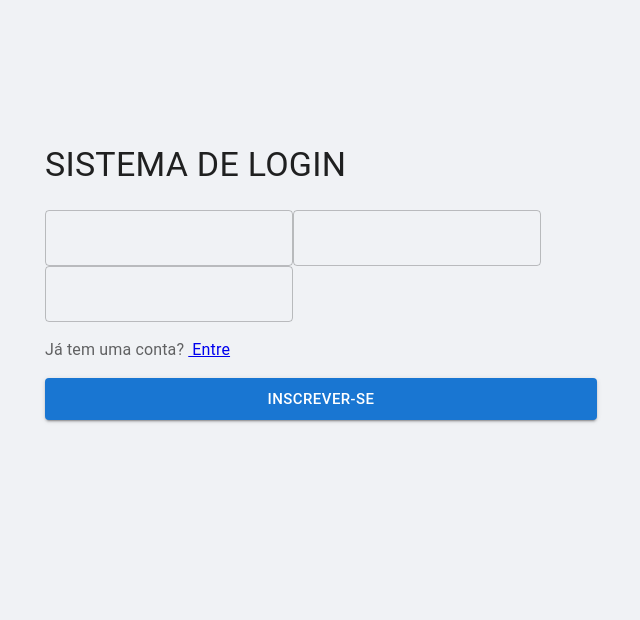
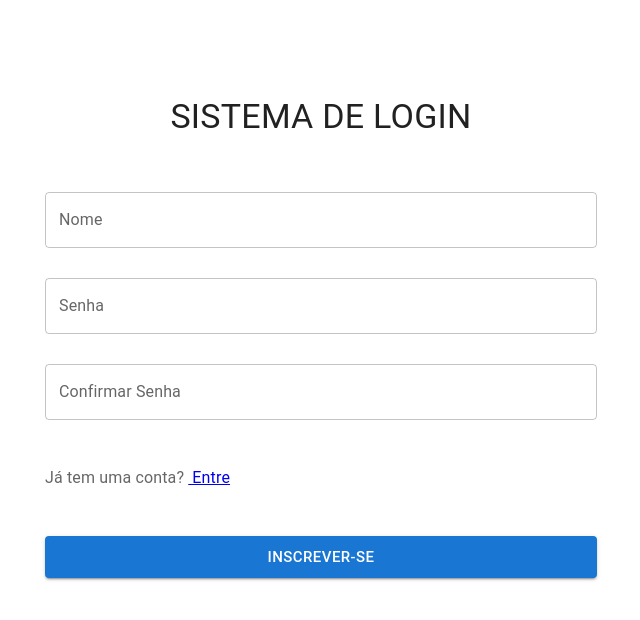
Before and after one commit to Daniel-Flores-S/project-students, a React (Create React App) app: page /signup in a window 1280 px wide. Shown: the top 620 px of the page, without its empty margins (319-959 px from the left). Built offline with nearby package versions, Linux system fonts and the light colour scheme.

Commit message:
Updated pages

```diff
--- a/package.json
+++ b/package.json
@@ -5,10 +5,12 @@
   "dependencies": {
     "@emotion/react": "^11.9.0",
     "@emotion/styled": "^11.8.1",
+    "@hookform/resolvers": "^2.9.0",
     "@mui/material": "^5.8.3",
     "@testing-library/jest-dom": "^5.16.4",
     "@testing-library/react": "^13.3.0",
     "@testing-library/user-event": "^13.5.0",
+    "axios": "^0.27.2",
     "react": "^18.1.0",
     "react-dom": "^18.1.0",
     "react-hook-form": "^7.31.3",
--- a/src/App.js
+++ b/src/App.js
@@ -1,12 +1,10 @@
 import React from "react";
 import RoutesApp from "./routes";
 import { AuthProvider } from "./contexts/auth";
-import GlobalStyle from "./styles/global";
 
 const App = () => (
   <AuthProvider>
     <RoutesApp />
-    <GlobalStyle />
   </AuthProvider>
 );
 
--- a/src/contexts/auth.js
+++ b/src/contexts/auth.js
@@ -1,3 +1,4 @@
+import axios from "axios";
 import { createContext, useEffect, useState } from "react";
 
 export const AuthContext = createContext({});
@@ -37,26 +38,13 @@ export const AuthProvider = ({ children }) => {
     }
   };
 
-  const signup = (email, password) => {
-    const usersStorage = JSON.parse(localStorage.getItem("users_bd"));
-
-    const hasUser = usersStorage?.filter((user) => user.email === email);
-
-    if (hasUser?.length) {
-      return "Já tem uma conta com esse E-mail";
+  const signup = async (body) => {
+    try {
+      const res = await axios.post("http://localhost:3333/student/auth/register", body)
+      console.log(res)
+    } catch (error) {
+      return error.response.data.message;
     }
-
-    let newUser;
-
-    if (usersStorage) {
-      newUser = [...usersStorage, { email, password }];
-    } else {
-      newUser = [{ email, password }];
-    }
-
-    localStorage.setItem("users_bd", JSON.stringify(newUser));
-
-    return;
   };
 
   const signout = () => {
--- /dev/null
+++ b/src/data/service/Api.Service.ts
@@ -0,0 +1,4 @@
+
+import { getAPIClient } from './axios'
+
+export const ApiService = getAPIClient()
--- /dev/null
+++ b/src/data/service/axios.js
@@ -0,0 +1,15 @@
+import axios from "axios";
+
+export function getAPIClient(ctx) {
+  const token = localStorage.getItem("token");
+
+  const api = axios.create({
+    baseURL: process.env.REACT_APP_URL
+  })
+
+  if (token) {
+    api.defaults.headers['Authorization'] = `Bearer ${token}`;
+  }
+
+  return api;
+}
--- a/src/pages/Signup/index.jsx
+++ b/src/pages/Signup/index.jsx
@@ -1,5 +1,4 @@
 import React, { useState } from "react";
-import * as C from "./styles";
 import { Link, useNavigate } from "react-router-dom";
 import useAuth from "../../hooks/useAuth";
 import {
@@ -10,34 +9,26 @@ import {
   TextField,
   Typography,
 } from "@mui/material";
+import { useForm } from "react-hook-form";
+import { yupResolver } from "@hookform/resolvers/yup";
+import { initialValues, Schema } from "./schema";
+
 
 const Signup = () => {
-  const [email, setEmail] = useState("");
-  const [emailConf, setEmailConf] = useState("");
-  const [senha, setSenha] = useState("");
+  const navigate = useNavigate();
   const [error, setError] = useState("");
-  const navigate = useNavigate();
-
   const { signup } = useAuth();
 
-  const handleSignup = () => {
-    if (!email | !emailConf | !senha) {
-      setError("Preencha todos os campos");
-      return;
-    } else if (email !== emailConf) {
-      setError("Os e-mails não são iguais");
-      return;
-    }
+  const { register, handleSubmit, formState: { errors, isSubmitting, touchedFields }, watch } = useForm({
+    mode: 'onTouched',
+    reValidateMode: 'onSubmit',
+    resolver: yupResolver(Schema),
+    defaultValues: initialValues,
 
-    const res = signup(email, senha);
+  });
 
-    if (res) {
-      setError(res);
-      return;
-    }
-
-    alert("Usuário cadatrado com sucesso!");
-    navigate("/");
+  const onSubmit = (value) => {
+    const res = signup(value);
   };
 
   return (
@@ -49,8 +40,8 @@ const Signup = () => {
         minHeight: '100%'
       }}>
       <Container maxWidth="sm">
-        <form>
-          <Box sx={{ my: 3, pt: 15 }}>
+        <form onSubmit={handleSubmit(onSubmit)} style={{ display: "flex", flexDirection: 'column', gap: '30px' }}>
+          <Box sx={{ my: 3, pt: 8, textAlign: 'center' }}>
             <Typography
               color="textPrimary"
               variant="h4"
@@ -59,27 +50,26 @@ const Signup = () => {
             </Typography>
           </Box>
           <TextField
-            type="email"
-            value={email}
-            onChange={(e) => [setEmail(e.target.value), setError("")]}
-          >
-            Digite seu E-mail
-          </TextField>
+            label="Nome"
+            type="text"
+            error={errors.name}
+            helperText={errors.name && errors.name.message}
+            {...register('name')}
+          />
           <TextField
-            type="email"
-            value={emailConf}
-            onChange={(e) => [setEmailConf(e.target.value), setError("")]}
-          >
-            Confirme seu E-mail
-          </TextField>
+            type="text"
+            label="Senha"
+            error={errors.password}
+            helperText={errors.password && errors.password.message}
+            {...register('password')}
+          />
           <TextField
             type="password"
-            value={senha}
-            onChange={(e) => [setSenha(e.target.value), setError("")]}
-          >
-            Digite sua Senha
-          </TextField>
-          <C.labelError>{error}</C.labelError>
+            label="Confirmar Senha"
+            error={errors.confirmPassword}
+            helperText={errors.confirmPassword?.message}
+            {...register('confirmPassword')}
+          />
           <Box sx={{ my: 2 }}>
             <Typography color="textSecondary" variant="body1">
               Já tem uma conta? <Link to="/">&nbsp;Entre</Link>
@@ -91,7 +81,8 @@ const Signup = () => {
             size="large"
             type="submit"
             variant="contained"
-            onClick={handleSignup}
+            disabled={isSubmitting}
+
           >
             Inscrever-se
           </Button>
--- /dev/null
+++ b/src/pages/Signup/schema.js
@@ -0,0 +1,13 @@
+import * as Yup from 'yup'
+
+export const Schema = Yup.object().shape({
+    name: Yup.string().required('O nome é obrigatório'),
+    password: Yup.string().required('Senha requerida').min(6, 'A senha deve ter pelo menos 6 caracteres'),
+    confirmPassword: Yup.string().oneOf([Yup.ref('password'), null], 'As senhas devem corresponder')
+})
+
+export const initialValues = {
+    name: '',
+    password: '',
+    confirmPassword: ''
+}
--- a/src/pages/Signup/styles.js
+++ /dev/null
@@ -1,49 +0,0 @@
-import styled from "styled-components";
-
-export const Container = styled.div`
-  display: flex;
-  align-items: center;
-  justify-content: center;
-  flex-direction: column;
-  gap: 10px;
-  height: 100vh;
-`;
-
-export const Content = styled.div`
-  gap: 15px;
-  display: flex;
-  align-items: center;
-  justify-content: center;
-  flex-direction: column;
-  width: 100%;
-  box-shadow: 0 1px 2px #0003;
-  background-color: white;
-  max-width: 350px;
-  padding: 20px;
-  border-radius: 5px;
-`;
-
-export const Label = styled.label`
-  font-size: 18px;
-  font-weight: 600;
-  color: #676767;
-`;
-
-export const LabelSignin = styled.label`
-  font-size: 16px;
-  color: #676767;
-`;
-
-export const labelError = styled.label`
-  font-size: 14px;
-  color: red;
-`;
-
-export const Strong = styled.strong`
-  cursor: pointer;
-
-  a {
-    text-decoration: none;
-    color: #676767;
-  }
-`;
--- a/src/styles/global.js
+++ /dev/null
@@ -1,19 +0,0 @@
-import { createGlobalStyle } from "styled-components";
-
-const GlobalStyle = createGlobalStyle`
-
-  * {
-    margin: 0;
-    padding: 0;
-    box-sizing: border-box;
-  }
-
-  body {
-    width: 100vw;
-    height: 100vh;
-    background-color: #f0f2f5;
-    font-family: Arial, Helvetica, sans-serif
-  }
-`;
-
-export default GlobalStyle;
```
Also changed, not shown: src/setupTests.js (deleted, +0 -5 lines), 2 other files (tests, documents, lock files or other folders).
